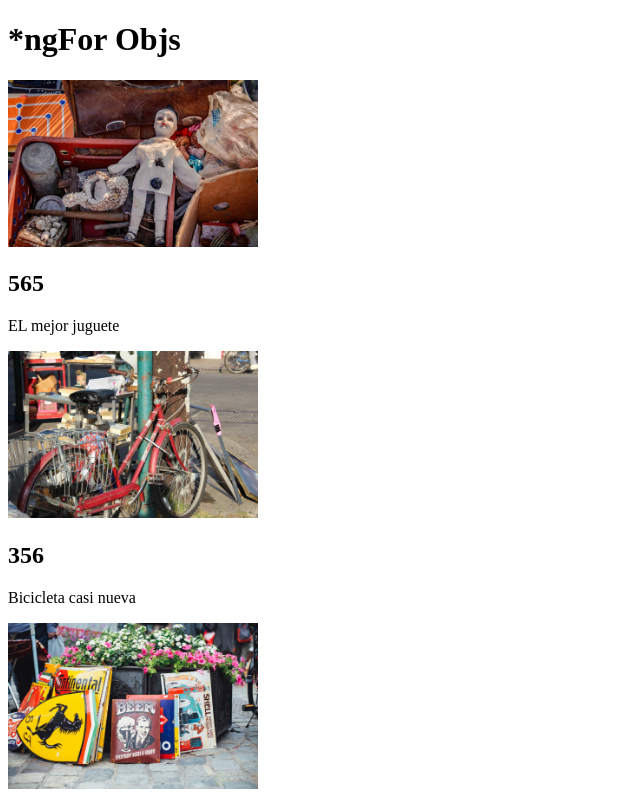
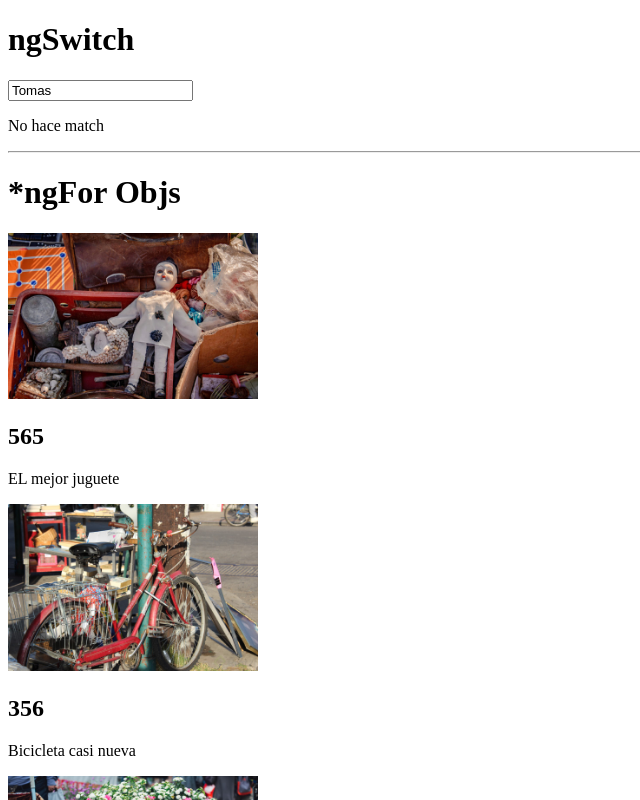
Before and after one commit to tomasleggire/my-store-angular, an Angular app: page / in a window 1280 px wide. Shown: the top 800 px of the page, without its empty margins (0-640 px from the left). Built offline with nearby package versions, Linux system fonts and the light colour scheme.

Commit message:
ngSwitch y ngSwitchCase

```diff
--- a/src/app/app.component.html
+++ b/src/app/app.component.html
@@ -1,3 +1,14 @@
+<h1>ngSwitch</h1>
+<input type="text" [(ngModel)]="person.name" required />
+<!-- <p *ngIf="person.name === 'nicolas'">La persona es nicolas</p> -->
+<div [ngSwitch]="person.name">
+  <p *ngSwitchCase="'nicolas'">La persona es nicolas</p>
+  <p *ngSwitchCase="'tomas'">La persona es tomas</p>
+  <p *ngSwitchCase="'julian'">La persona es julian</p>
+  <p *ngSwitchDefault="">No hace match</p>
+</div>
+<hr />
+
 <h1>*ngFor Objs</h1>
 <div>
   <div *ngFor="let product of products">
```
